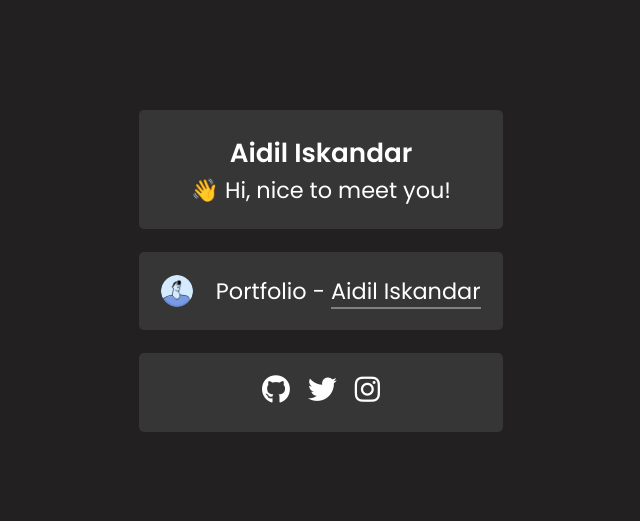
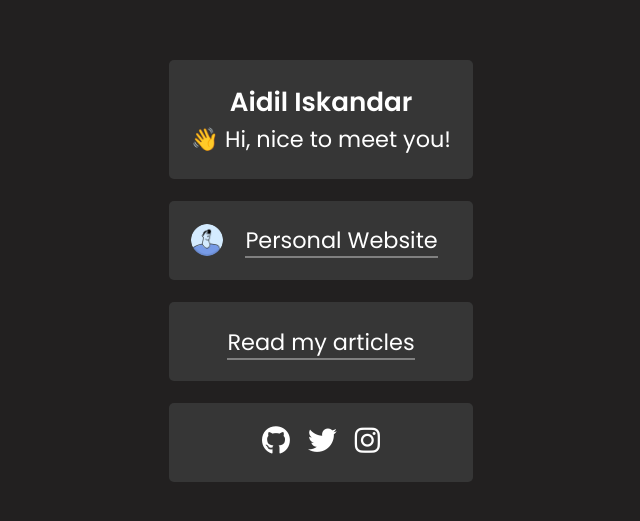
Before and after one commit to aidil-sekandar/links, a plain HTML site: page index.html in a window 1280 px wide. Shown: the part 129-650 px from the top of the page, without its empty margins (319-959 px from the left). Drawn offline with Linux system fonts and the light colour scheme.

Commit message:
add blog link

```diff
--- a/index.html
+++ b/index.html
@@ -23,8 +23,12 @@
           <img src="./images/icon.png" />
         </div>
         <p>
-          Portfolio -
-          <a href="https://aidiliskandar.tech/" target="_blank"><span>Aidil Iskandar</span></a>
+          <a href="https://aidiliskandar.tech/" target="_blank"><span>Personal Website</span></a>
+        </p>
+      </div>
+      <div class="box">
+        <p>
+          <a href="https://blog.aidiliskandar.tech/" target="_blank"><span>Read my articles</span></a>
         </p>
       </div>
       <div class="box">
```
